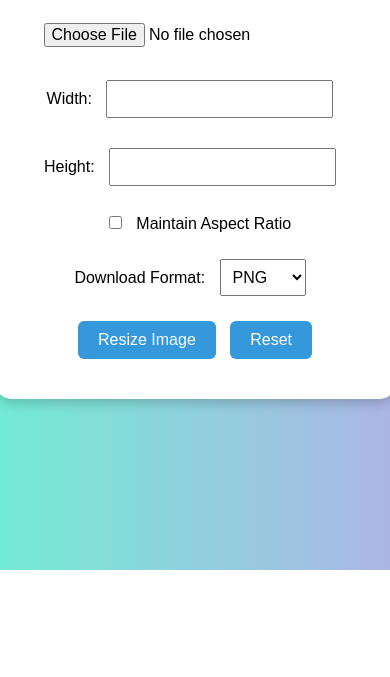
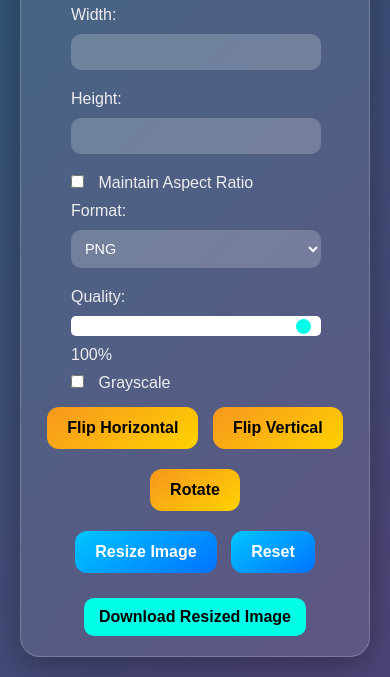
Before and after one commit to SDeshmukh-web/Shreya.github-io, a plain HTML site: page index.html in a window 390 px wide. Shown: the part 274-951 px from the top of the page. Before the commit the page ends 844 px from the top, so only its background shows below. Drawn offline with Linux system fonts and the light colour scheme; some icons are missing.

Commit message:
Add files via upload

```diff
--- a/index.html
+++ b/index.html
@@ -8,6 +8,7 @@
 <body>
 
   <div class="container">
+    <img src="https://is1-ssl.mzstatic.com/image/thumb/Purple221/v4/ab/18/13/ab181300-de89-c908-d7df-3e18921fcb57/AppIcon-1x_U007emarketing-0-7-0-85-220-0.png/434x0w.webp" alt="Logo" class="logo">
     <h1>Image Resizer</h1>
 
     <input type="file" id="imageInput" accept="image/*"><br>
@@ -21,13 +22,28 @@
     </div>
 
     <div class="extra-controls">
-      <label>Download Format:
+      <label>Format:
         <select id="format">
           <option value="image/png">PNG</option>
           <option value="image/jpeg">JPG</option>
           <option value="image/webp">WEBP</option>
         </select>
       </label>
+
+      <label>Quality:
+        <input type="range" id="quality" min="1" max="100" value="100">
+        <span id="qualityValue">100%</span>
+      </label>
+
+      <label>
+        <input type="checkbox" id="grayscale"> Grayscale
+      </label>
+
+      <div class="transform-buttons">
+        <button onclick="flipImage('horizontal')">Flip Horizontal</button>
+        <button onclick="flipImage('vertical')">Flip Vertical</button>
+        <button onclick="rotateImage()">Rotate</button>
+      </div>
     </div>
 
     <button onclick="resizeImage()">Resize Image</button>
--- a/script.js
+++ b/script.js
@@ -1,4 +1,7 @@
 let originalImage = new Image();
+let rotation = 0;
+let flipH = false;
+let flipV = false;
 
 document.getElementById('imageInput').addEventListener('change', function(e) {
   const file = e.target.files[0];
@@ -14,27 +17,41 @@ document.getElementById('imageInput').addEventListener('change', function(e) {
 });
 
 document.getElementById('width').addEventListener('input', function() {
-  const aspect = document.getElementById('aspectRatio').checked;
-  if (aspect && originalImage.width && originalImage.height) {
-    const newWidth = parseInt(this.value);
+  if (document.getElementById('aspectRatio').checked) {
     const ratio = originalImage.height / originalImage.width;
-    document.getElementById('height').value = Math.round(newWidth * ratio);
+    document.getElementById('height').value = Math.round(this.value * ratio);
   }
 });
 
 document.getElementById('height').addEventListener('input', function() {
-  const aspect = document.getElementById('aspectRatio').checked;
-  if (aspect && originalImage.width && originalImage.height) {
-    const newHeight = parseInt(this.value);
+  if (document.getElementById('aspectRatio').checked) {
     const ratio = originalImage.width / originalImage.height;
-    document.getElementById('width').value = Math.round(newHeight * ratio);
+    document.getElementById('width').value = Math.round(this.value * ratio);
   }
 });
+
+document.getElementById('quality').addEventListener('input', function () {
+  document.getElementById('qualityValue').textContent = this.value + "%";
+});
+
+function flipImage(direction) {
+  if (direction === 'horizontal') {
+    flipH = !flipH;
+  } else if (direction === 'vertical') {
+    flipV = !flipV;
+  }
+}
+
+function rotateImage() {
+  rotation = (rotation + 90) % 360;
+}
 
 function resizeImage() {
   const width = parseInt(document.getElementById('width').value);
   const height = parseInt(document.getElementById('height').value);
   const format = document.getElementById('format').value;
+  const quality = parseInt(document.getElementById('quality').value) / 100;
+  const grayscale = document.getElementById('grayscale').checked;
 
   if (!originalImage.src || !width || !height) {
     alert("Please upload an image and enter valid dimensions.");
@@ -43,20 +60,51 @@ function resizeImage() {
 
   const canvas = document.getElementById('canvas');
   const ctx = canvas.getContext('2d');
+
   canvas.width = width;
   canvas.height = height;
+
+  ctx.save();
+
+  // Flip and rotate
+  if (flipH) {
+    ctx.translate(width, 0);
+    ctx.scale(-1, 1);
+  }
+  if (flipV) {
+    ctx.translate(0, height);
+    ctx.scale(1, -1);
+  }
+
+  if (rotation !== 0) {
+    ctx.translate(width / 2, height / 2);
+    ctx.rotate((rotation * Math.PI) / 180);
+    ctx.translate(-width / 2, -height / 2);
+  }
+
   ctx.drawImage(originalImage, 0, 0, width, height);
 
-  const resizedImageURL = canvas.toDataURL(format);
+  if (grayscale) {
+    const imageData = ctx.getImageData(0, 0, width, height);
+    const data = imageData.data;
+    for (let i = 0; i < data.length; i += 4) {
+      const avg = (data[i] + data[i + 1] + data[i + 2]) / 3;
+      data[i] = data[i + 1] = data[i + 2] = avg;
+    }
+    ctx.putImageData(imageData, 0, 0);
+  }
+
+  ctx.restore();
 
   const outputImage = document.getElementById('outputImage');
-  outputImage.src = resizedImageURL;
+  const dataUrl = canvas.toDataURL(format, quality);
+  outputImage.src = dataUrl;
   outputImage.style.display = 'block';
 
   const downloadLink = document.getElementById('downloadLink');
-  downloadLink.href = resizedImageURL;
+  downloadLink.href = dataUrl;
   downloadLink.download = `resized-image.${format.split('/')[1]}`;
-  downloadLink.style.display = 'inline';
+  downloadLink.style.display = 'inline-block';
 }
 
 function resetAll() {
@@ -64,8 +112,14 @@ function resetAll() {
   document.getElementById('width').value = "";
   document.getElementById('height').value = "";
   document.getElementById('aspectRatio').checked = false;
+  document.getElementById('grayscale').checked = false;
+  document.getElementById('quality').value = 100;
+  document.getElementById('qualityValue').textContent = "100%";
   document.getElementById('format').value = "image/png";
   document.getElementById('outputImage').style.display = "none";
   document.getElementById('downloadLink').style.display = "none";
   originalImage = new Image();
+  rotation = 0;
+  flipH = false;
+  flipV = false;
 }
--- a/style.css
+++ b/style.css
@@ -1,51 +1,130 @@
+@import url('https://is1-ssl.mzstatic.com/image/thumb/Purple221/v4/ab/18/13/ab181300-de89-c908-d7df-3e18921fcb57/AppIcon-1x_U007emarketing-0-7-0-85-220-0.png/434x0w.webp');
+
+* {
+  margin: 0;
+  padding: 0;
+  box-sizing: border-box;
+}
+
 body {
-  font-family: Arial, sans-serif;
-  background: linear-gradient(to right, #74ebd5, #ACB6E5);
+  font-family: 'Poppins', sans-serif;
+  background: linear-gradient(135deg, #2b5876, #4e4376);
   display: flex;
   justify-content: center;
   align-items: center;
   min-height: 100vh;
-  margin: 0;
+  padding: 20px;
+  color: #fff;
 }
 
 .container {
-  background-color: white;
+  background: rgba(255, 255, 255, 0.1);
+  backdrop-filter: blur(15px);
+  border: 1px solid rgba(255, 255, 255, 0.2);
+  border-radius: 20px;
   padding: 30px;
-  border-radius: 15px;
-  box-shadow: 0 4px 12px rgba(0,0,0,0.2);
+  max-width: 700px;
+  width: 100%;
   text-align: center;
+  box-shadow: 0 8px 32px rgba(0,0,0,0.3);
+}
+
+.logo {
+  width: 90px;
+  height: 90px;
+  object-fit: contain;
+  margin-bottom: 10px;
 }
 
 h1 {
-  margin-bottom: 20px;
+  font-size: 2rem;
+  margin-bottom: 25px;
+  font-weight: 600;
+  color: #ffffff;
 }
 
-input, select {
-  margin: 10px;
-  padding: 8px;
-  font-size: 16px;
+input[type="file"],
+input[type="number"],
+select,
+input[type="range"] {
+  width: 90%;
+  margin: 10px auto;
+  padding: 10px;
+  border-radius: 10px;
+  border: none;
+  outline: none;
+  font-size: 1rem;
+  background-color: rgba(255, 255, 255, 0.2);
+  color: #fff;
+  transition: all 0.3s;
+}
+
+input[type="file"]::file-selector-button {
+  background-color: #6dd5ed;
+  border: none;
+  padding: 8px 14px;
+  border-radius: 8px;
+  color: #000;
+  font-weight: bold;
+  cursor: pointer;
+}
+
+input[type="range"] {
+  appearance: none;
+  background: #fff;
+  height: 4px;
+  border-radius: 5px;
+}
+
+input[type="range"]::-webkit-slider-thumb {
+  appearance: none;
+  width: 15px;
+  height: 15px;
+  background: #00ffe7;
+  border-radius: 50%;
+  cursor: pointer;
+}
+
+label {
+  display: block;
+  text-align: left;
+  margin: 10px 0 5px 30px;
+  font-weight: 500;
+  color: #eee;
+}
+
+input[type="checkbox"] {
+  margin-right: 10px;
 }
 
 button {
-  padding: 10px 20px;
-  font-size: 16px;
   margin: 10px 5px;
+  padding: 12px 20px;
+  border: none;
+  border-radius: 12px;
+  background: linear-gradient(145deg, #00c6ff, #0072ff);
+  color: #fff;
+  font-size: 1rem;
+  font-weight: 600;
   cursor: pointer;
-  background-color: #3498db;
-  color: white;
-  border: none;
-  border-radius: 6px;
+  transition: transform 0.2s ease, box-shadow 0.2s ease;
 }
 
 button:hover {
-  background-color: #2980b9;
+  transform: scale(1.05);
+  box-shadow: 0 5px 20px rgba(0, 255, 255, 0.3);
+}
+
+.transform-buttons button {
+  background: linear-gradient(145deg, #f7971e, #ffd200);
+  color: #000;
 }
 
 #outputImage {
   margin-top: 20px;
   max-width: 100%;
-  border: 2px solid #ccc;
   border-radius: 10px;
+  border: 3px dashed #fff;
   display: none;
 }
 
@@ -54,11 +133,26 @@ button:hover {
   margin-top: 15px;
   font-size: 16px;
   text-decoration: none;
-  color: #2c3e50;
+  padding: 10px 15px;
+  border-radius: 10px;
+  background: #00ffe7;
+  color: #000;
+  font-weight: 600;
+  display: inline-block;
 }
 
-.resize-controls label,
-.extra-controls label {
-  display: inline-block;
-  margin: 5px 10px;
+@media (max-width: 600px) {
+  .container {
+    padding: 20px;
+  }
+
+  h1 {
+    font-size: 1.5rem;
+  }
+
+  input[type="file"],
+  input[type="number"],
+  select {
+    font-size: 0.9rem;
+  }
 }
```
